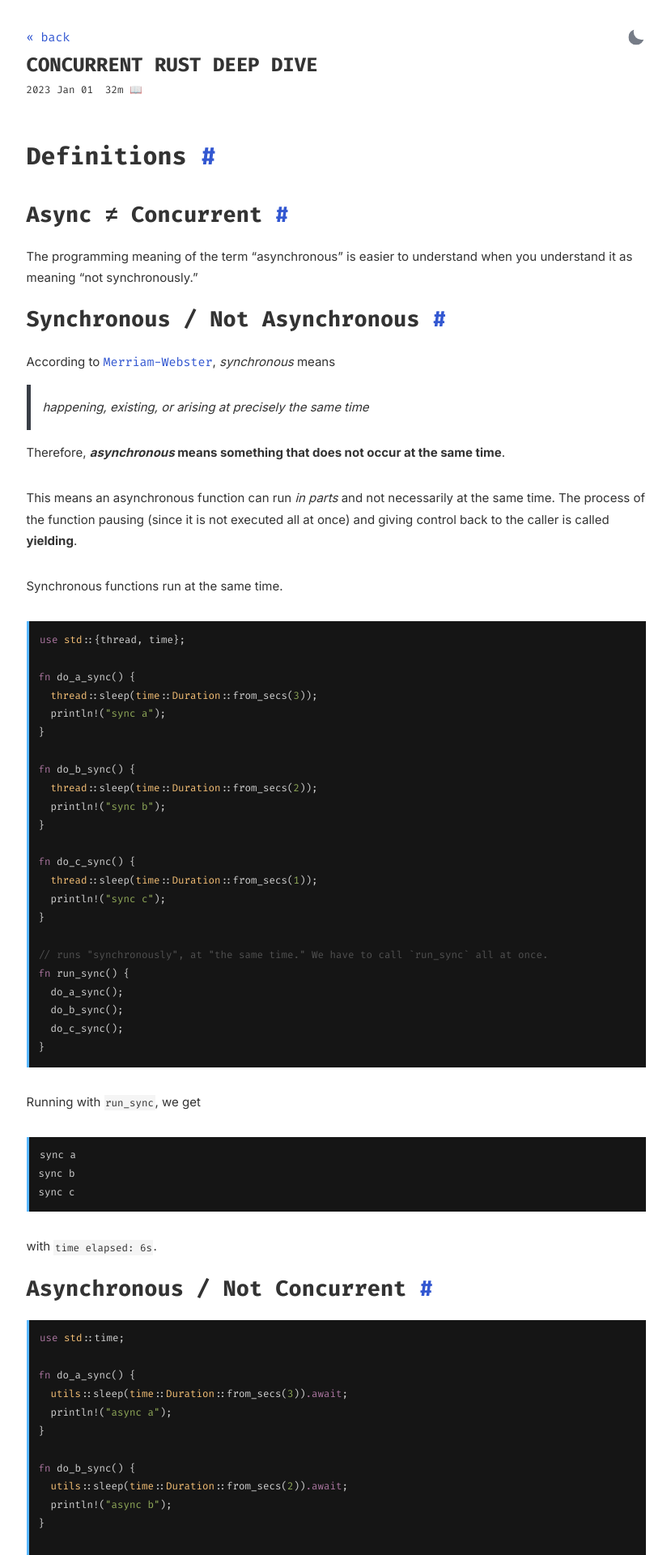
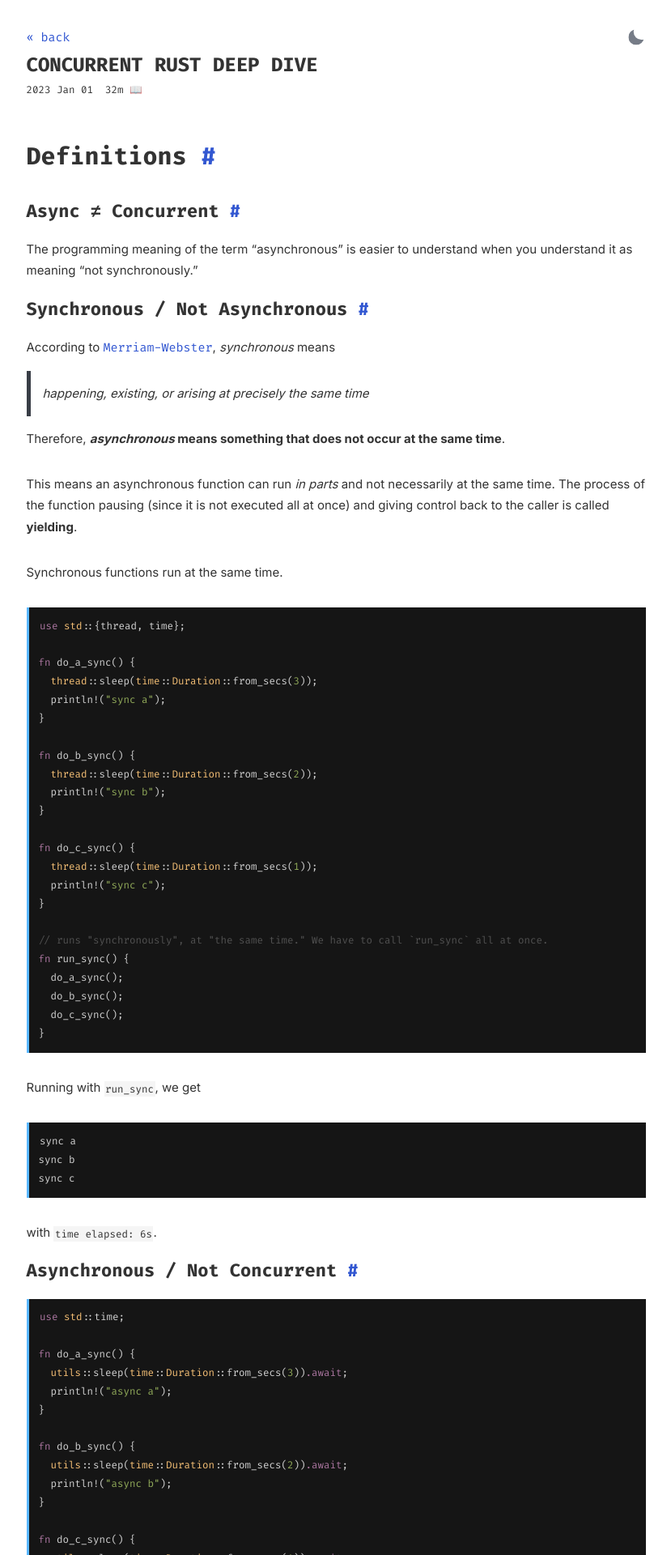
Before and after one commit to andrewgazelka/andrewgazelka.github.io, a Jekyll site: the page built from _posts/2023-01-01-concurrent-rust.markdown, in a window 1280 px wide. Shown: the top 1920 px of the page at 81% size, without its empty margins (225-1054 px from the left). Built offline with Jekyll 4.4.1, drawn with Linux system fonts in a browser that asks for light colours.

Commit message:
improve header sizes

```diff
--- a/_sass/_main.scss
+++ b/_sass/_main.scss
@@ -273,23 +273,22 @@ h5 {
   font-family: var(--source-code-font), monospace;
   font-weight: bold;
   margin-bottom: 0.0rem;
-  font-size: 2rem;
 }
 
 h2 {
-  font-size: 1.8rem;
+  font-size: 1.47rem;
 }
 
 h3 {
-  font-size: 1.6rem;
+  font-size: 1.0rem;
 }
 
 h4 {
-  font-size: 1.4rem;
+  font-size: 1.0rem;
 }
 
 h5 {
-  font-size: 1.2rem;
+  font-size: 1.0rem;
 }
 
 h6 {
```
